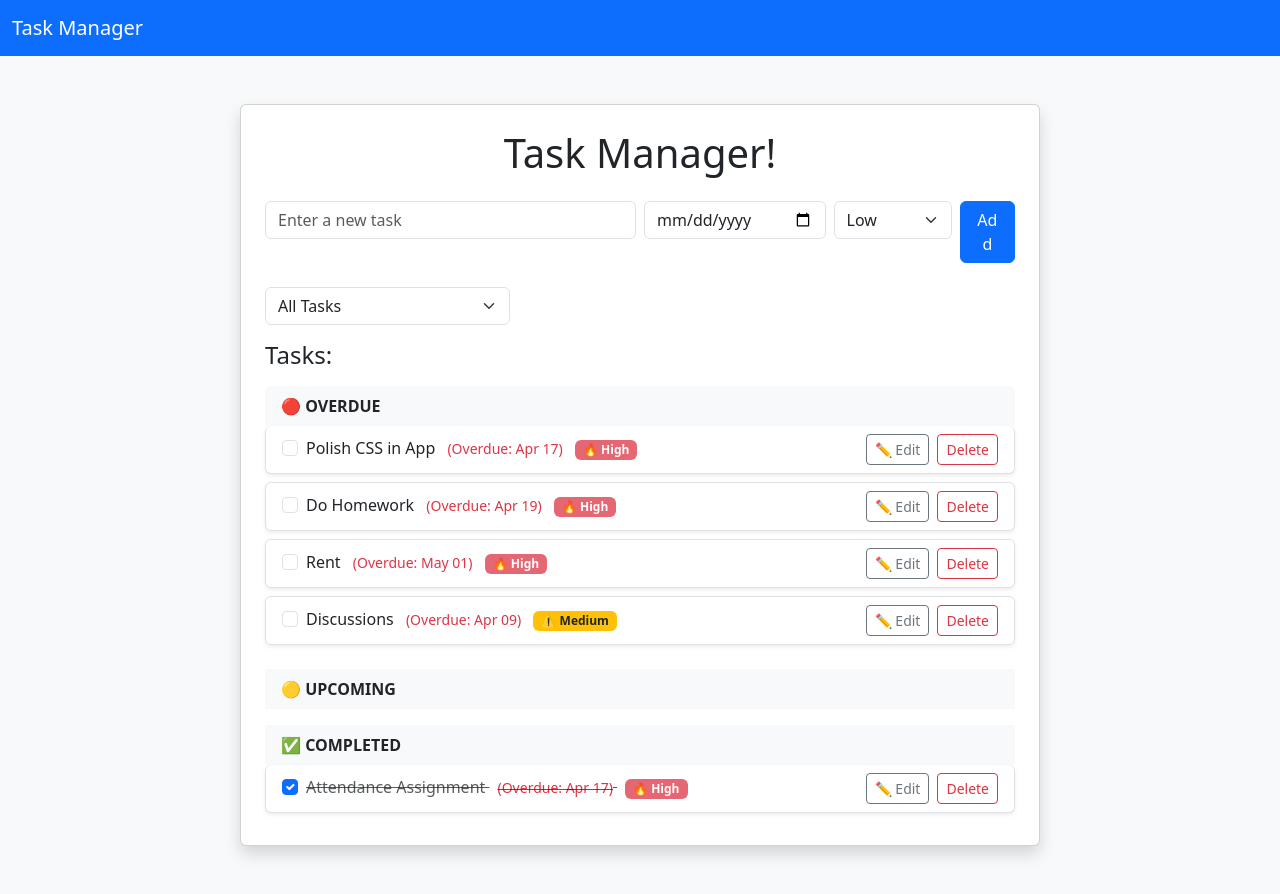
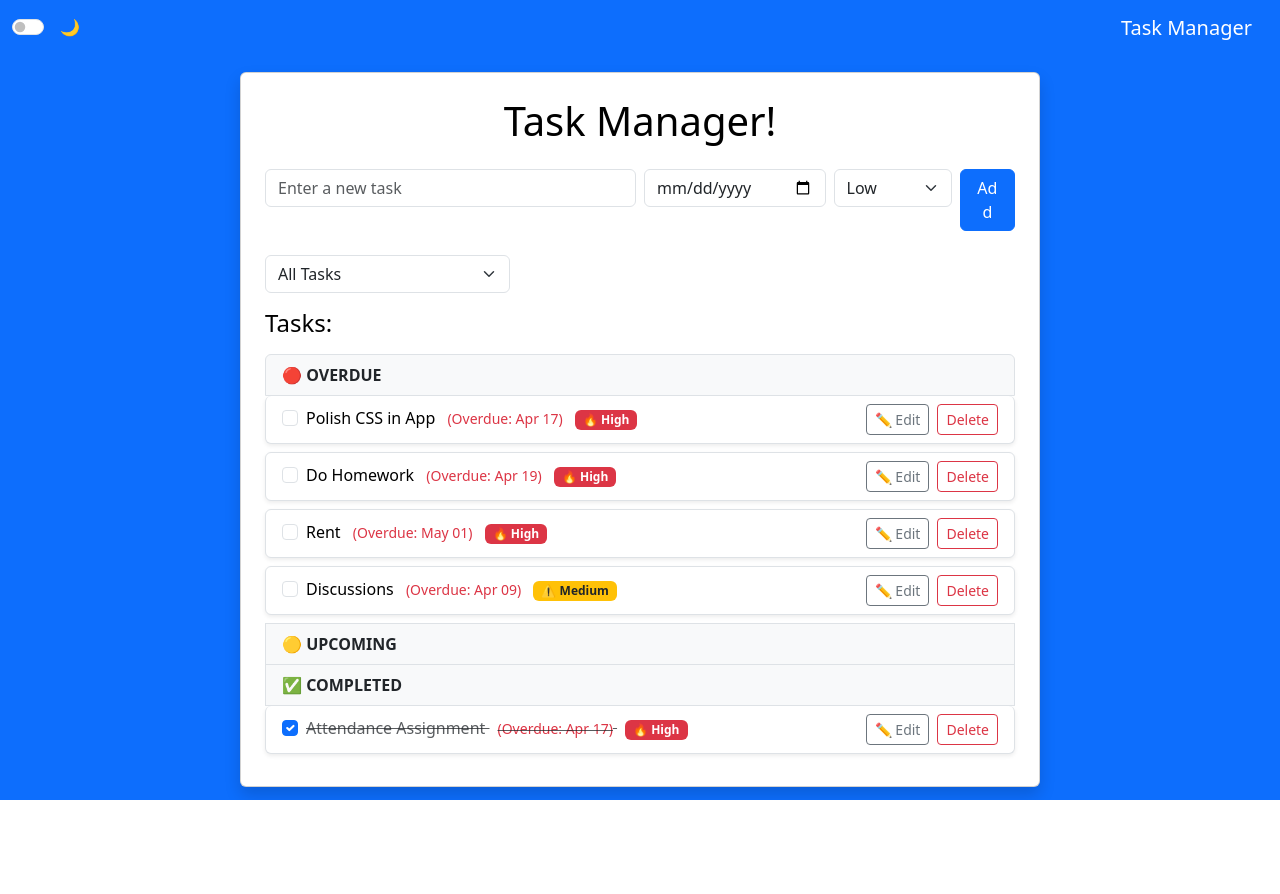
Before and after one commit to MarcDev357/flask-task-manager, a Flask app: page / in a window 1280 px wide. After the commit the page ends 800 px from the top, so only its background shows below. Run offline with Flask 3, Linux system fonts and the light colour scheme; data comes from the database, SQL or seed files in the repository; both versions use the stored data as it was after the commit.

Commit message:
Final UI polish: sticky headers, dark mode, toasts, task animations

```diff
--- a/static/css/style.css
+++ b/static/css/style.css
@@ -20,3 +20,71 @@
     font-size: 0.95rem;
   }
 }
+
+/* Light mode background */
+body {
+  background-color: #0d6efd !important; /* Bootstrap's primary blue */
+  color: white;
+}
+
+/* Optional override for body text readability */
+.card, .list-group-item, .modal-content {
+  background-color: #ffffff;
+  color: #000000;
+}
+
+/* Dark mode background */
+body.dark-mode {
+  background-color: #0d6efd !important;
+  color: #e4e4e4;
+}
+
+body.dark-mode .card,
+body.dark-mode .list-group-item,
+body.dark-mode .modal-content {
+  background-color: #1e1e1e;
+  color: #e4e4e4;
+  border-color: #333;
+}
+
+
+.sticky-header {
+  position: sticky;
+  top: 0;
+  z-index: 2;
+  background-color: #f8f9fa; /* Light Bootstrap gray */
+  border-bottom: 1px solid #dee2e6;
+}
+
+/* Fix: Completed task readability in dark mode */
+body.dark-mode .form-check-label.text-muted {
+  color: #aaa !important;
+  text-decoration: line-through;
+}
+
+body.dark-mode {
+  background-color: #0d6efd;
+  color: #e4e4e4;
+}
+
+/* Smooth fade/slide-in on task addition */
+.task-enter {
+  opacity: 0;
+  transform: translateY(-10px);
+  transition: all 0.3s ease-out;
+}
+
+.task-enter-active {
+  opacity: 1;
+  transform: translateY(0);
+}
+
+/* Smooth fade-out on delete */
+.task-exit {
+  opacity: 1;
+  transition: opacity 0.3s ease-out;
+}
+
+.task-exit-active {
+  opacity: 0;
+}
--- a/static/js/main.js
+++ b/static/js/main.js
@@ -1,29 +1,50 @@
-// All custom JS for Task Manager
-
+// Persistent Dark Mode Toggle
 document.addEventListener("DOMContentLoaded", function () {
-    // Dark Mode Toggle
   const darkToggle = document.getElementById("darkToggle");
   const body = document.body;
 
+  // Apply saved theme on page load
+  if (localStorage.getItem("theme") === "dark") {
+    body.classList.add("dark-mode");
+    darkToggle.checked = true;
+  }
+
   if (darkToggle) {
-      darkToggle.addEventListener("click", () => {
-        body.classList.toggle("bg-dark");
-        body.classList.toggle("text-light");
+    darkToggle.addEventListener("change", () => {
+      body.classList.toggle("dark-mode");
 
-        const elements = document.querySelectorAll(".card, .list-group-item, .navbar");
-        elements.forEach(el => {
-          el.classList.toggle("bg-dark");
-          el.classList.toggle("text-light");
-        });
+      if (body.classList.contains("dark-mode")) {
+        localStorage.setItem("theme", "dark");
+      } else {
+        localStorage.setItem("theme", "light");
+      }
     });
   }
 
-    // Auto-dismiss alerts after 3 seconds
-    const alert = document.querySelector('.alert');
-    if (alert) {
+  // 🍞 Auto-dismiss Bootstrap toasts after 3 seconds
+  const toastElList = [].slice.call(document.querySelectorAll('.toast'));
+  toastElList.forEach(function (toastEl) {
+    const toast = new bootstrap.Toast(toastEl, { delay: 3000 });
+    toast.show();
+  });
+
+  // Animate task fade-in
+document.querySelectorAll('.task-enter').forEach(el => {
   setTimeout(() => {
-        alert.classList.remove('show');
-        alert.classList.add('fade');
-      }, 3000);
-    }
+    el.classList.add('task-enter-active');
+  }, 10); // triggers the transition
 });
+
+// Animate delete button (fade-out before redirect)
+document.querySelectorAll('a.btn-outline-danger').forEach(btn => {
+  btn.addEventListener('click', function (e) {
+    e.preventDefault();
+    const taskItem = this.closest('li');
+    taskItem.classList.add('task-exit-active');
+    setTimeout(() => {
+      window.location.href = this.href;
+    }, 300);
+  });
+});
+
+});
--- a/templates/home.html
+++ b/templates/home.html
@@ -8,21 +8,44 @@
 	<link rel="stylesheet" href="{{ url_for('static', filename='css/style.css') }}">
 
 </head>
-<body class="bg-light">
+<body>
 	<!-- Navbar -->
-	<nav class="navbar navbar-expand-lg navbar-dark bg-primary">
+	<nav class="navbar navbar-expand-md navbar-dark bg-primary">
 	  <div class="container-fluid">
+		<div class="form-check form-switch text-white">
+			<input class="form-check-input" type="checkbox" role="switch" id="darkToggle">
+			<label class="form-check-label ms-2" for="darkToggle">🌙</label>
+		  </div>
 		<a class="navbar-brand" href="#">Task Manager</a>
+	  </div>
+	  <div class="d-flex ms-auto align-items-center">
 	  </div>
 	</nav>
 
+	<!-- Toast Container -->
+<div class="toast-container position-fixed top-0 end-0 p-3" style="z-index: 9999">
+	{% with messages = get_flashed_messages() %}
+	  {% for message in messages %}
+		<div class="toast align-items-center text-bg-success border-0 show" role="alert" aria-live="assertive" aria-atomic="true">
+		  <div class="d-flex">
+			<div class="toast-body">
+			  {{ message }}
+			</div>
+			<button type="button" class="btn-close btn-close-white me-2 m-auto" data-bs-dismiss="toast" aria-label="Close"></button>
+		  </div>
+		</div>
+	  {% endfor %}
+	{% endwith %}
+  </div>
+
+
 	<!-- Main Content -->
-	<div class="container py-5 d-flex justify-content-center">
+	<div class="container pt-3 d-flex justify-content-center">
 		<div class="card shadow rounded w-100" style="max-width: 800px;">
 		  <div class="card-body px-4 py-4">
 		  <h1 class="text-center mb-4">Task Manager!</h1>
 
-		  <!-- Flash Messages -->
+		  <!-- Flash Messages
 		  {% with messages = get_flashed_messages() %}
 			{% if messages %}
 			  {% for message in messages %}
@@ -32,7 +55,7 @@
 				</div>
 			  {% endfor %}
 			{% endif %}
-		  {% endwith %}
+		  {% endwith %} -->
 
 		  <!-- Add Task Form -->
 		  <form action="/add" method="POST" class="row g-2 mb-4">
@@ -77,7 +100,7 @@
 		  <ul class="list-group">
 
 			<!-- 🔴 Overdue Section -->
-			<li class="list-group-item fw-bold bg-light text-dark text-uppercase border-0">
+			<li class="list-group-item fw-bold bg-light text-dark text-uppercase sticky-header">
 			  🔴 Overdue
 			</li>
 			{% for task in tasks if not task.completed and task.due_date and task.due_date < current_date %}
@@ -85,7 +108,7 @@
 			{% endfor %}
 
 			<!-- 🟡 Upcoming Section -->
-			<li class="list-group-item fw-bold bg-light text-dark text-uppercase border-0 mt-3">
+			<li class="list-group-item fw-bold bg-light text-dark text-uppercase sticky-header">
 			  🟡 Upcoming
 			</li>
 			{% for task in tasks if not task.completed and (not task.due_date or task.due_date >= current_date) %}
@@ -93,7 +116,7 @@
 			{% endfor %}
 
 			<!-- ✅ Completed Section -->
-			<li class="list-group-item fw-bold bg-light text-dark text-uppercase border-0 mt-3">
+			<li class="list-group-item fw-bold bg-light text-dark text-uppercase sticky-header">
 			  ✅ Completed
 			</li>
 			{% for task in tasks if task.completed %}
@@ -107,7 +130,7 @@
 	</div>
 
 	<!-- Auto-dismiss Flash Message -->
-	<script>
+	<!-- <script>
 	  setTimeout(function() {
 		let alert = document.querySelector('.alert');
 		if (alert) {
@@ -115,8 +138,10 @@
 		  alert.classList.add('fade');
 		}
 	  }, 3000);
-	</script>
+	</script> -->
 
-	<!-- Bootstrap JS (keep this at the bottom) -->
+	<!-- Bootstrap JS -->
 	<script src="https://cdn.jsdelivr.net/npm/bootstrap@5.3.0/dist/js/bootstrap.bundle.min.js"></script>
+	<script src="{{ url_for('static', filename='js/main.js') }}"></script>
   </body>
+</html>
--- a/templates/task_item.html
+++ b/templates/task_item.html
@@ -1,4 +1,4 @@
-<li class="list-group-item shadow-sm rounded mb-2 d-flex justify-content-between align-items-center">
+<li class="list-group-item shadow-sm rounded mb-2 d-flex justify-content-between align-items-center task-enter">
     <div class="form-check">
       <input class="form-check-input" type="checkbox"
         onchange="location.href='/complete/{{ task.id }}'"
@@ -15,8 +15,9 @@
           {% endif %}
         {% endif %}
 
+        <!-- Priority Badge -->
         <span class="badge ms-2 px-2 py-1 fw-bold
-          {% if task.priority == 3 %}bg-danger bg-opacity-75
+          {% if task.priority == 3 %}bg-danger
           {% elif task.priority == 2 %}bg-warning text-dark
           {% else %}bg-secondary
           {% endif %}
```
Also changed, not shown: instance/task.db. Lines whose indentation alone changed are shown as unchanged.
